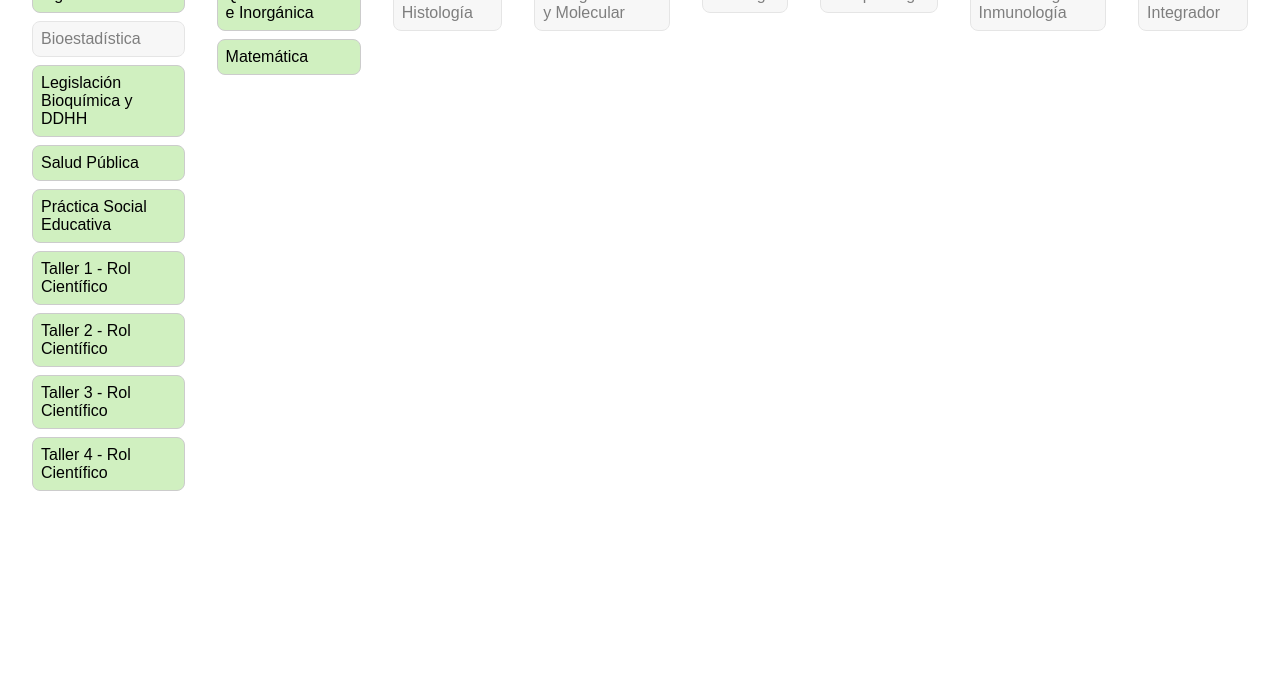
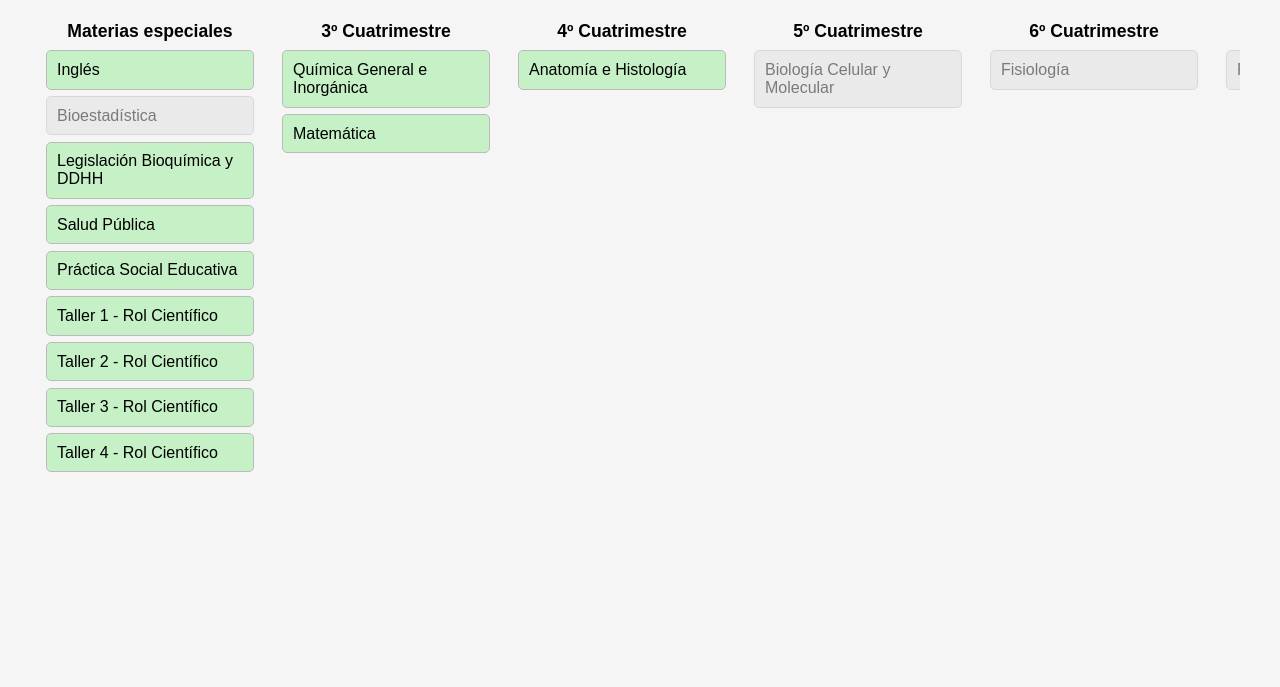
Before and after one commit to magubioqui/Malla-Bioquimica-Plan-2023-Magu, a plain HTML site: page index.html in a window 1280 px wide. Shown: the part 113-800 px from the top of the page. Drawn offline with Linux system fonts and the light colour scheme.

Commit message:
Add files via upload

```diff
--- /dev/null
+++ b/data_Bioquimica2023_COMPLETO.json
@@ -0,0 +1,135 @@
+{
+  "materias": [
+    {
+      "id": 7,
+      "nombre": "Qu\u00edmica General e Inorg\u00e1nica",
+      "cuatrimestre": 3,
+      "correlativas_pc": [],
+      "aprobada": false
+    },
+    {
+      "id": 8,
+      "nombre": "Matem\u00e1tica",
+      "cuatrimestre": 3,
+      "correlativas_pc": [],
+      "aprobada": false
+    },
+    {
+      "id": 9,
+      "nombre": "Anatom\u00eda e Histolog\u00eda",
+      "cuatrimestre": 4,
+      "correlativas_pc": [],
+      "aprobada": false
+    },
+    {
+      "id": 10,
+      "nombre": "Biolog\u00eda Celular y Molecular",
+      "cuatrimestre": 5,
+      "correlativas_pc": [
+        9
+      ],
+      "aprobada": false
+    },
+    {
+      "id": 11,
+      "nombre": "Fisiolog\u00eda",
+      "cuatrimestre": 6,
+      "correlativas_pc": [
+        10
+      ],
+      "aprobada": false
+    },
+    {
+      "id": 12,
+      "nombre": "Fisiopatolog\u00eda",
+      "cuatrimestre": 7,
+      "correlativas_pc": [
+        11
+      ],
+      "aprobada": false
+    },
+    {
+      "id": 13,
+      "nombre": "Microbiolog\u00eda e Inmunolog\u00eda",
+      "cuatrimestre": 8,
+      "correlativas_pc": [
+        12
+      ],
+      "aprobada": false
+    },
+    {
+      "id": 101,
+      "nombre": "Ingl\u00e9s",
+      "cuatrimestre": 0,
+      "correlativas_pc": [],
+      "aprobada": false
+    },
+    {
+      "id": 102,
+      "nombre": "Bioestad\u00edstica",
+      "cuatrimestre": 0,
+      "correlativas_pc": [
+        8
+      ],
+      "aprobada": false
+    },
+    {
+      "id": 103,
+      "nombre": "Legislaci\u00f3n Bioqu\u00edmica y DDHH",
+      "cuatrimestre": 0,
+      "correlativas_pc": [],
+      "aprobada": false
+    },
+    {
+      "id": 104,
+      "nombre": "Salud P\u00fablica",
+      "cuatrimestre": 0,
+      "correlativas_pc": [],
+      "aprobada": false
+    },
+    {
+      "id": 105,
+      "nombre": "Pr\u00e1ctica Social Educativa",
+      "cuatrimestre": 0,
+      "correlativas_pc": [],
+      "aprobada": false
+    },
+    {
+      "id": 201,
+      "nombre": "Taller 1 - Rol Cient\u00edfico",
+      "cuatrimestre": 0,
+      "correlativas_pc": [],
+      "aprobada": false
+    },
+    {
+      "id": 202,
+      "nombre": "Taller 2 - Rol Cient\u00edfico",
+      "cuatrimestre": 0,
+      "correlativas_pc": [],
+      "aprobada": false
+    },
+    {
+      "id": 203,
+      "nombre": "Taller 3 - Rol Cient\u00edfico",
+      "cuatrimestre": 0,
+      "correlativas_pc": [],
+      "aprobada": false
+    },
+    {
+      "id": 204,
+      "nombre": "Taller 4 - Rol Cient\u00edfico",
+      "cuatrimestre": 0,
+      "correlativas_pc": [],
+      "aprobada": false
+    },
+    {
+      "id": 300,
+      "nombre": "Laboratorio Integrador",
+      "cuatrimestre": 10,
+      "correlativas_pc": [
+        13
+      ],
+      "aprobada": false
+    }
+  ]
+}
--- a/index.html
+++ b/index.html
@@ -1,4 +1,3 @@
-
 <!DOCTYPE html>
 <html lang="es">
 <head>
@@ -8,7 +7,7 @@
 </head>
 <body>
   <h1>Malla Bioquímica Plan 2023 - Magu</h1>
-  <div id="malla"></div>
+  <div id="malla" style="display: flex; gap: 1rem; overflow-x: auto;"></div>
   <script src="script.js"></script>
 </body>
 </html>
--- a/script.js
+++ b/script.js
@@ -1,42 +1,50 @@
+fetch("data_Bioquimica2023_COMPLETO.json")
+  .then(response => response.json())
+  .then(data => {
+    const saved = JSON.parse(localStorage.getItem("bioquimica2023")) || {};
+    data.materias.forEach(m => m.aprobada = saved[m.id] || false);
 
-fetch('data_Bioquimica2023.json')
-  .then(res => res.json())
-  .then(data => {
-    const materias = data.materias;
-    const mallaDiv = document.getElementById('malla');
-
-    const columnas = {};
-    materias.forEach(mat => {
-      if (!columnas[mat.cuatrimestre]) columnas[mat.cuatrimestre] = [];
-      columnas[mat.cuatrimestre].push(mat);
+    const malla = document.getElementById("malla");
+    const grupos = {};
+    data.materias.forEach(m => {
+      const key = m.cuatrimestre;
+      if (!grupos[key]) grupos[key] = [];
+      grupos[key].push(m);
     });
 
-    const aprobadas = new Set();
-    const render = () => {
-      mallaDiv.innerHTML = '';
-      Object.keys(columnas).sort((a, b) => a - b).forEach(cuatri => {
-        const col = document.createElement('div');
-        col.className = 'column';
-        columnas[cuatri].forEach(mat => {
-          const div = document.createElement('div');
-          div.className = 'materia';
-          div.textContent = mat.nombre;
-          const puedeCursar = mat.correlativas_pc.every(id => aprobadas.has(id));
-          if (aprobadas.has(mat.id)) {
-            div.classList.add('tachada');
-          } else if (puedeCursar) {
-            div.classList.add('habilitada');
-            div.onclick = () => {
-              aprobadas.add(mat.id);
-              render();
-            };
-          } else {
-            div.classList.add('bloqueada');
-          }
-          col.appendChild(div);
+    function render() {
+      malla.innerHTML = "";
+      Object.keys(grupos).sort((a,b) => parseInt(a)-parseInt(b)).forEach(key => {
+        const col = document.createElement("div");
+        col.className = "cuatrimestre";
+        col.innerHTML = "<h2>" + (key>0 ? key + "º Cuatrimestre" : "Materias especiales") + "</h2>";
+        grupos[key].forEach(m => {
+          const btn = document.createElement("div");
+          btn.className = "materia";
+          btn.innerText = m.nombre;
+
+          const habilitada = m.correlativas_pc.every(id => {
+            const req = data.materias.find(x => x.id === id);
+            return req && req.aprobada;
+          });
+
+          if (habilitada) btn.classList.add("habilitada");
+          if (m.aprobada) btn.classList.add("tachado");
+
+          btn.onclick = () => {
+            if (!btn.classList.contains("habilitada")) return;
+            m.aprobada = !m.aprobada;
+            localStorage.setItem("bioquimica2023", JSON.stringify(
+              Object.fromEntries(data.materias.map(x => [x.id, x.aprobada]))
+            ));
+            render();
+          };
+
+          col.appendChild(btn);
         });
-        mallaDiv.appendChild(col);
+        malla.appendChild(col);
       });
-    };
+    }
+
     render();
   });
--- a/style.css
+++ b/style.css
@@ -1,34 +1,12 @@
-
-body {
-  font-family: sans-serif;
-  margin: 2rem;
+body { font-family: sans-serif; background: #f5f5f5; padding: 2rem; }
+#malla { display: flex; gap: 1rem; overflow-x: auto; }
+.cuatrimestre { min-width: 220px; }
+.cuatrimestre h2 { text-align: center; font-size: 1.1em; margin-bottom: 0.5rem; }
+.materia {
+  margin: 0.4rem; padding: 0.6rem;
+  border-radius: 5px; cursor: pointer;
+  background-color: #e0e0e0; opacity: 0.5;
+  border: 1px solid #bbb;
 }
-#malla {
-  display: flex;
-  gap: 2rem;
-  overflow-x: auto;
-}
-.column {
-  display: flex;
-  flex-direction: column;
-  gap: 0.5rem;
-}
-.materia {
-  padding: 0.5rem;
-  border: 1px solid #ccc;
-  border-radius: 0.5rem;
-  background-color: #eee;
-  cursor: pointer;
-}
-.materia.habilitada {
-  background-color: #d0f0c0;
-}
-.materia.bloqueada {
-  background-color: #f0f0f0;
-  opacity: 0.5;
-  cursor: not-allowed;
-}
-.materia.tachada {
-  text-decoration: line-through;
-  background-color: #ccc;
-}
+.materia.habilitada { opacity: 1; background-color: #c6f0c6; }
+.materia.tachado { text-decoration: line-through; opacity: 0.3; background-color: #aaa; }
```
Also changed, not shown: colors_Bioquimica2023.json (+7 -8 lines).
